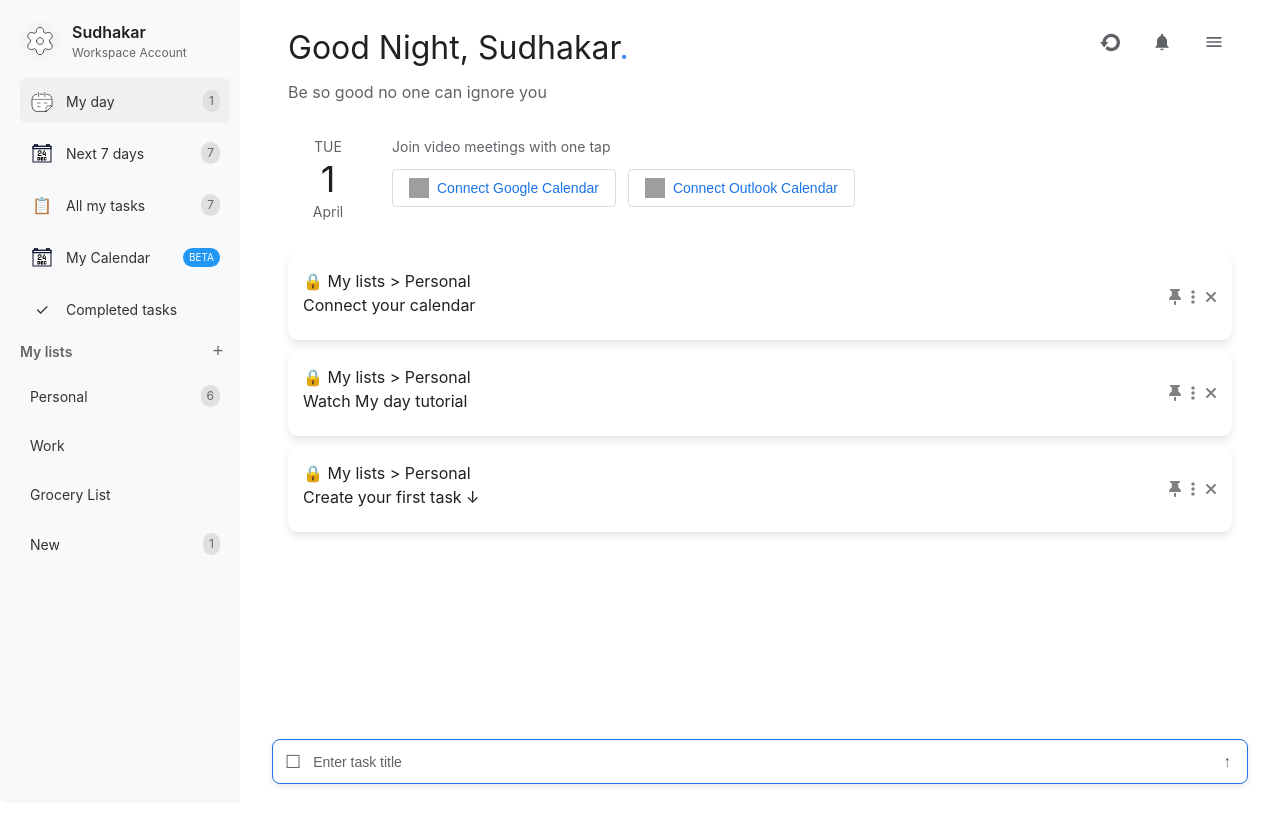
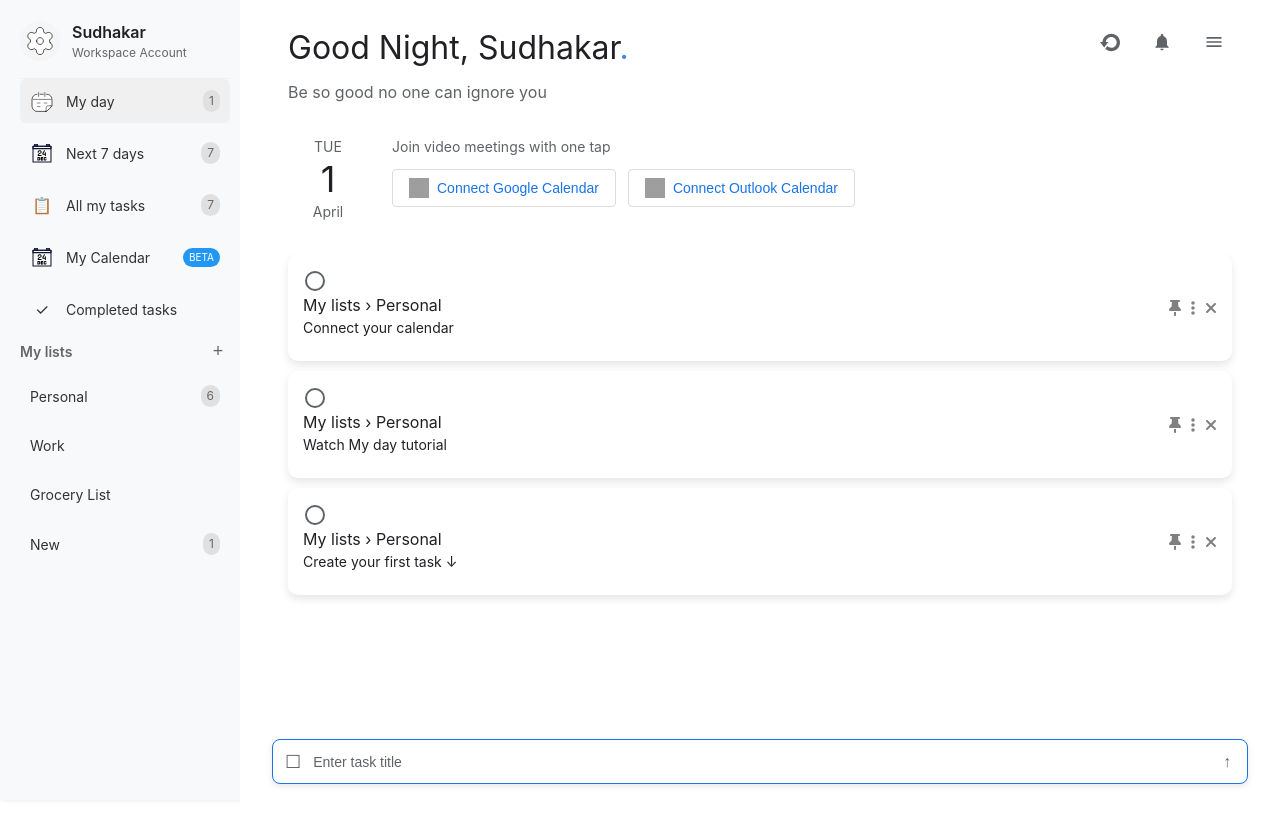
Before and after one commit to Sudhakar-Suresh/today, a React (Vite) app: page / in a window 1280 px wide. Shown: the top 824 px of the page. Built offline with nearby package versions, Linux system fonts and the light colour scheme; grey boxes are pictures that could not be loaded.

Commit message:
task complete

```diff
--- a/src/components/TaskCard/TaskCard.css
+++ b/src/components/TaskCard/TaskCard.css
@@ -403,3 +403,49 @@
   color: #ff0000;
   text-decoration: underline;
 }
+
+.checkbox-wrapper {
+  position: relative;
+  width: 24px;
+  height: 24px;
+  cursor: pointer;
+  display: flex;
+  align-items: center;
+  justify-content: center;
+  margin-right: 12px;
+}
+
+.custom-checkbox {
+  width: 20px;
+  height: 20px;
+  border: 2px solid #5f6368;
+  border-radius: 50%;
+  transition: all 0.2s ease;
+  display: flex;
+  align-items: center;
+  justify-content: center;
+}
+
+.custom-checkbox:hover {
+  border-color: #1a73e8;
+  background-color: rgba(26, 115, 232, 0.04);
+}
+
+.custom-checkbox.checked {
+  background-color: #1a73e8;
+  border-color: #1a73e8;
+}
+
+.check-icon {
+  color: white;
+  font-size: 12px;
+}
+
+.task-title.completed-text {
+  color: #5f6368;
+  text-decoration: line-through;
+}
+
+.task-card.completed {
+  opacity: 0.8;
+}
--- a/src/components/TaskCard/TaskCard.jsx
+++ b/src/components/TaskCard/TaskCard.jsx
@@ -17,7 +17,7 @@ import TagPopup from "../TagPopup/TagPopup";
 import ReminderPopup from "../ReminderPopup/ReminderPopup";
 import "./TaskCard.css";
 
-const TaskCard = ({ task, onDelete, onUpdateTags, onUpdateList }) => {
+const TaskCard = ({ task, onDelete, onUpdateTags, onUpdateList, onToggleComplete }) => {
   const [menuOpen, setMenuOpen] = useState(false);
   const [tags, setTags] = useState([
     { name: "Priority", color: "#FFD84D" },
@@ -117,6 +117,10 @@ const TaskCard = ({ task, onDelete, onUpdateTags, onUpdateList }) => {
     // }
   };
 
+  const handleCheckboxClick = () => {
+    onToggleComplete(task.id, !task.completed);
+  };
+
   useEffect(() => {
     const handleClickOutside = (event) => {
       if (
@@ -135,12 +139,32 @@ const TaskCard = ({ task, onDelete, onUpdateTags, onUpdateList }) => {
   }, []);
 
   return (
-    <div className="task-card">
+    <div className={`task-card ${task.completed ? 'completed' : ''}`}>
       <div className="task-content">
-        <div className="task-category">
-          🔒 My lists &gt; {selectedList}
+        <div className="task-left">
+          <div
+            className="checkbox-wrapper"
+            onClick={handleCheckboxClick}
+          >
+            <div className={`custom-checkbox ${task.completed ? 'checked' : ''}`}>
+              {task.completed && (
+                <FontAwesomeIcon
+                  icon={faCheck}
+                  className="check-icon"
+                />
+              )}
+            </div>
+          </div>
+
+          <div className="task-info">
+            <div className="task-list-path">
+              <span>My lists › {task.list}</span>
+            </div>
+            <div className={`task-title ${task.completed ? 'completed-text' : ''}`}>
+              {task.title}
+            </div>
+          </div>
         </div>
-        <p>{task.title}</p>
 
         {reminder && (
           <div className="task-reminder">
@@ -253,7 +277,8 @@ TaskCard.propTypes = {
   }).isRequired,
   onDelete: PropTypes.func.isRequired,
   onUpdateTags: PropTypes.func,
-  onUpdateList: PropTypes.func
+  onUpdateList: PropTypes.func,
+  onToggleComplete: PropTypes.func.isRequired
 };
 
 export default TaskCard;
```
